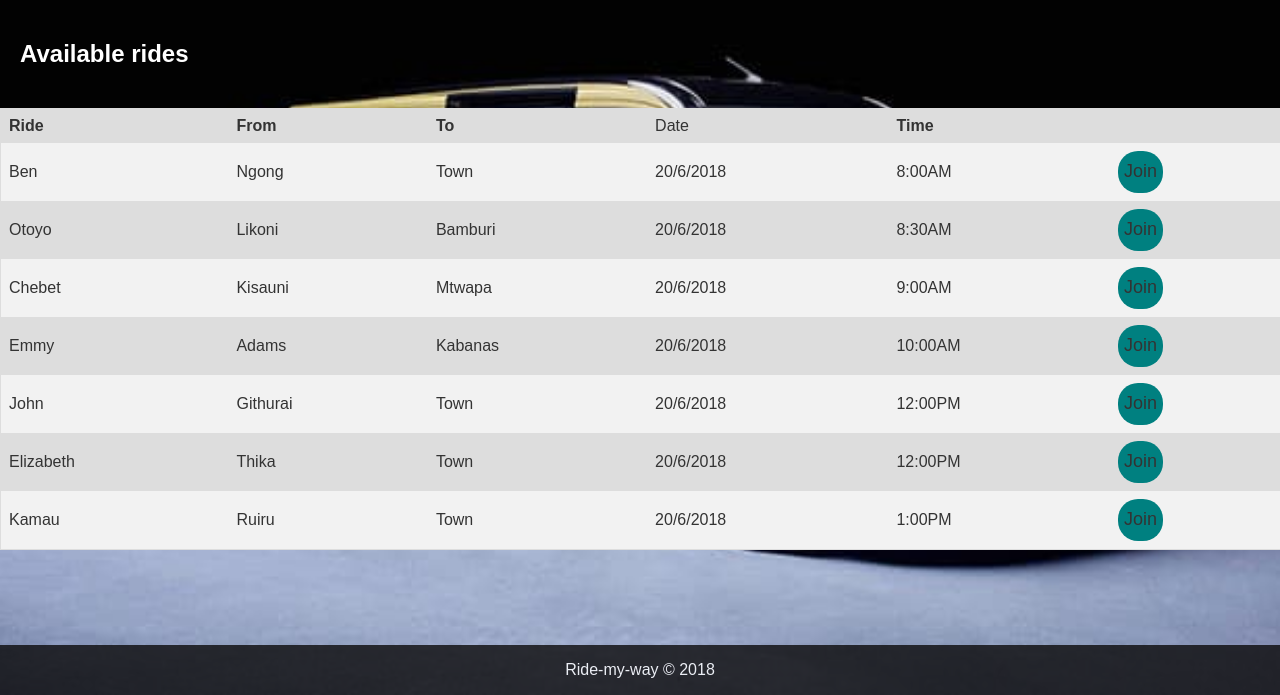
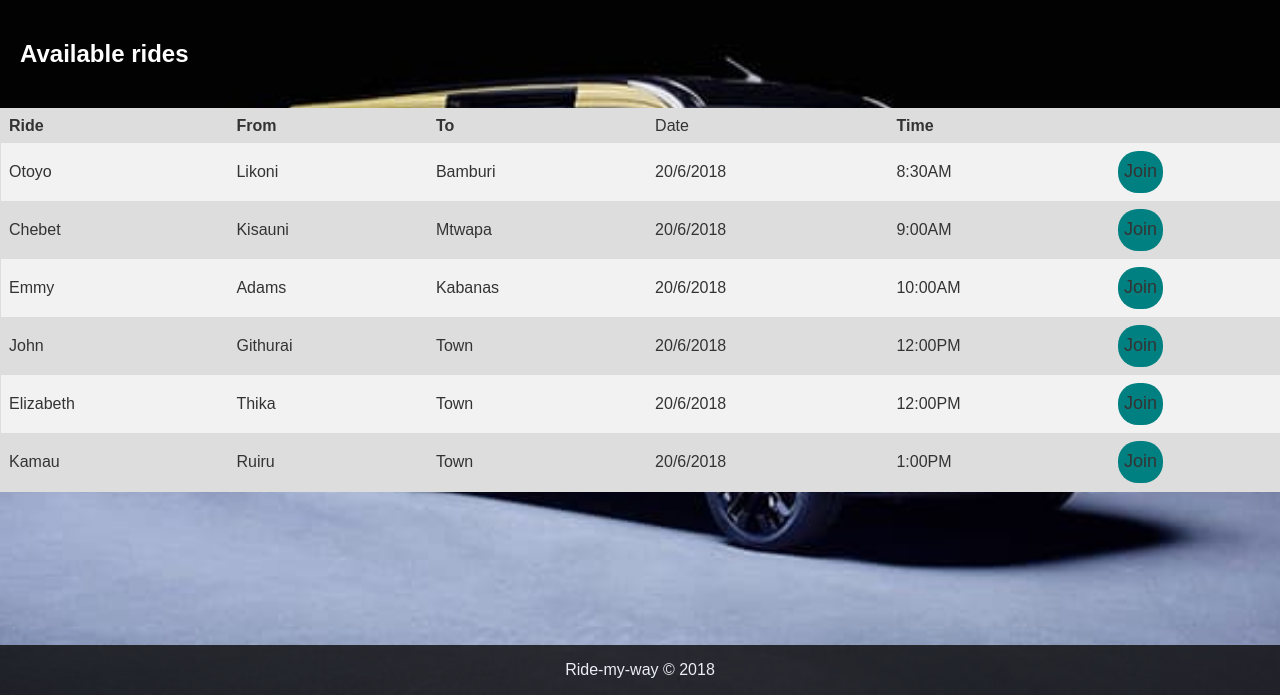
Before and after one commit to Ogollah/Ride-my-way, a Python web app: template UI/templates/home.html in a window 1280 px wide. Shown: the part 105-800 px from the top of the page. Run offline with Jinja, Linux system fonts and the light colour scheme; the template is opened without the code that fills it, so the values that code supplies are empty.

Commit message:
modify main.css

```diff
--- a/UI/static/styles/main.css
+++ b/UI/static/styles/main.css
@@ -94,7 +94,7 @@ body {
 
 .ride-head {
     padding: 0px;
-    margin-top: 10px;
+    margin-top: 5px;
     color: #ffffff;
 }
 
@@ -103,7 +103,7 @@ body {
     overflow-x: auto;
     background-color: #dddddd;
     color: #333333;
-    margin-top: 20px;
+    margin-top: 10px;
 }
 
 table {
@@ -329,8 +329,8 @@ input[type="password"] {
 }
 .lefty{
     left: 0;
-    background-color: rgb(27, 204, 130);
-    width: 60%;
+    background-color: #32555a;
+    width: 65%;
 }
 .red{
     background-color: #ff0000;
--- a/UI/templates/home.html
+++ b/UI/templates/home.html
@@ -37,15 +37,6 @@
                 <th>To</th>
                 <td>Date</td>
                 <th>Time</th>
-            </tr>
-            <tr>
-                <td>Ben</td>
-                <td>Ngong</td>
-                <td>Town</td>
-                <td>20/6/2018</td>
-                <td>8:00AM</td>
-                <td><button class="button"><a href="ride.html">Join</a></button></td>
-
             </tr>
             <tr>
                 <td><a href="ride.html">Otoyo</a></td>
```
